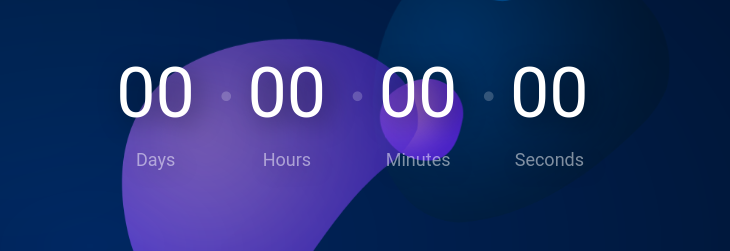
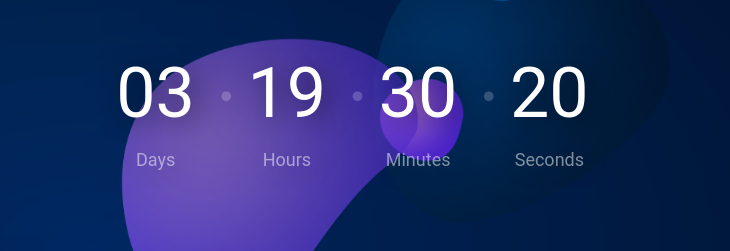
Before and after one commit to silasviniciuss/CreateAgencia, a plain HTML site: page index.html in a window 1280 px wide. Shown: the part 154-405 px from the top of the page, 550-1280 px from the left. Drawn offline with Linux system fonts and the light colour scheme.

Commit message:
mudando a data para 03 de Março

```diff
--- a/index.html
+++ b/index.html
@@ -37,7 +37,7 @@
                         <!--Count Down-->
                         <div class="col-md-6">
                             <div class="text-center my-4">
-                                <div class="ts-count-down" data-date="February 02, 2023 15:03:26"></div>
+                                <div class="ts-count-down" data-date="March 03, 2023 09:00:00"></div>
                                 <!--end ts-count-down-->
                             </div>
                         </div>
```
